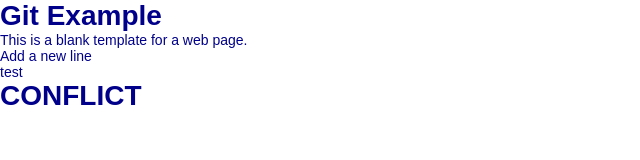
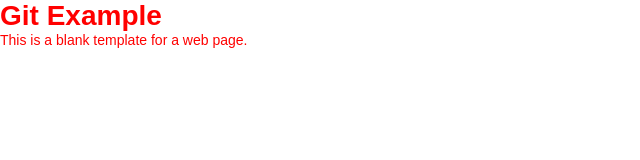
Before and after one commit to sacblw/git-example-jam, a plain HTML site: page index.html in a window 1280 px wide. Shown: the whole page, without its empty margins (0-640 px from the left). Drawn offline with Linux system fonts and the light colour scheme.

Commit message:
Change text colour to red

```diff
--- a/index.html
+++ b/index.html
@@ -8,11 +8,6 @@
   <h1>Git Example</h1>
 
   <p>This is a blank template for a web page.</p>
-  <p>Add a new line</p>
-  <p>test</p>
-
-
-    <h1>CONFLICT</h1>
 
 </body>
 </html>
--- a/style.css
+++ b/style.css
@@ -7,5 +7,5 @@
 
 body {
   font-size: 14px;
-  color: darkblue;
+  color: red;
 }
```
